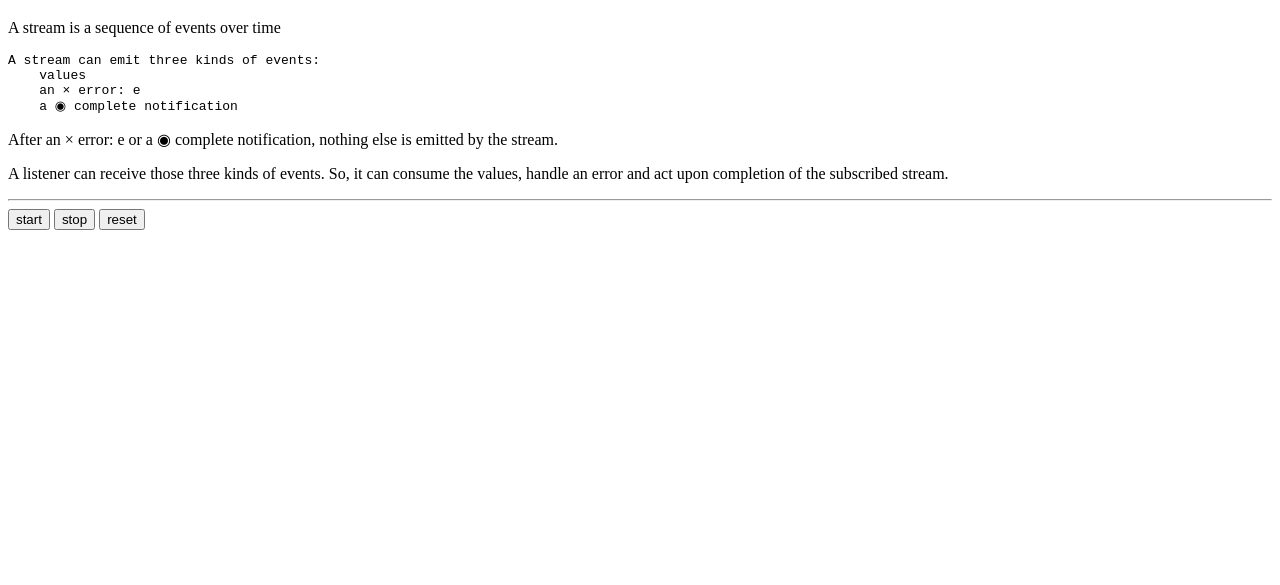
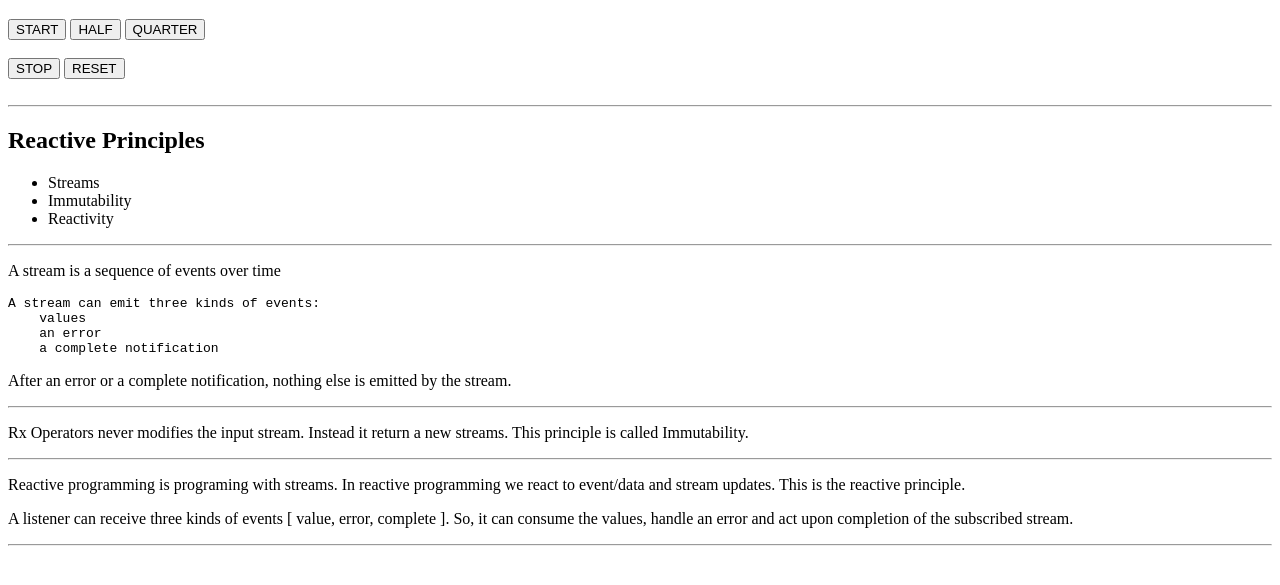
Before and after one commit to meerajahmed/async-javascript-with-rxjs, a website built with webpack: page src/index.html in a window 1280 px wide. Shown: the part 61-646 px from the top of the page. Built offline with nearby package versions, Linux system fonts and the light colour scheme.

Commit message:
implement new feature by composing streams

```diff
--- a/src/index.html
+++ b/src/index.html
@@ -4,18 +4,43 @@
     <meta charset="UTF-8">
     <title>RxJS</title>
 </head>
-<body>
+<p>
 <h1>Aync JavaScript with RxJS</h1>
+<div>
+    <button id="start">START</button>
+    <button id="half">HALF</button>
+    <button id="quarter">QUARTER</button>
+</div>
+<br>
+<div>
+    <button id="stop">STOP</button>
+    <button id="reset">RESET</button>
+</div>
+<br>
+<hr>
+<h2>Reactive Principles</h2>
+<ul>
+    <li>Streams</li>
+    <li>Immutability</li>
+    <li>Reactivity</li>
+</ul>
+<hr>
 <p>A stream is a sequence of events over time</p>
 <pre>A stream can emit three kinds of events:
     values
-    an × error: e
-    a ◉ complete notification</pre>
-<p>After an × error: e or a ◉ complete notification, nothing else is emitted by the stream.</p>
-<p>A listener can receive those three kinds of events. So, it can consume the values, handle an error and act upon completion of the subscribed stream.</p>
+    an error
+    a complete notification</pre>
+<p>After an error or a complete notification, nothing else is emitted by the stream.</p>
 <hr>
-<button id="start">start</button>
-<button id="stop">stop</button>
-<button id="reset">reset</button>
+<p>Rx Operators never modifies the input stream. Instead it return a new streams. This principle is called
+    Immutability.</p>
+<hr>
+<p>Reactive programming is programing with streams. In reactive programming we react to event/data and stream updates.
+    This is the reactive principle.</p>
+<p>A listener can receive three kinds of events [ value, error, complete ]. So, it can consume the values, handle an
+    error and act upon completion of the subscribed stream.</p>
+<hr>
+<br>
+
 </body>
 </html>
--- a/src/index.js
+++ b/src/index.js
@@ -11,6 +11,8 @@ import "rxjs/add/operator/mapTo";
 import "rxjs/add/observable/merge";
 
 const startButton = document.querySelector('#start');
+const halfButton = document.querySelector('#half');
+const quarterButton = document.querySelector('#quarter');
 const stopButton = document.querySelector("#stop");
 const resetButton = document.querySelector("#reset");
 //creates sequence of events over time
@@ -31,6 +33,8 @@ const resetButton = document.querySelector("#reset");
 // $ => Observable
 
 const startEvent$ = Observable.fromEvent(startButton, "click");
+const halfEvent$ = Observable.fromEvent(halfButton, "click");
+const quarterEvent$ = Observable.fromEvent(quarterButton, "click");
 const stopEvent$ = Observable.fromEvent(stopButton, "click");
 const resetEvent$ = Observable.fromEvent(resetButton, "click");
 const interval$ = Observable.interval(1000);
@@ -120,8 +124,30 @@ const incOrReset$ = Observable.merge(
   resetEvent$.mapTo(resetFn)
 );
 
-startEvent$.
+/*startEvent$.
   switchMapTo(incOrReset$)
     .startWith(data)
     .scan((acc, curr) => curr(acc))
-    .subscribe((x) => console.log(x));
+    .subscribe((x) => console.log(x));*/
+
+/************************ implement new feature by composing stream *********************/
+
+const starters$ = Observable.merge(
+  // switchMap will get map to time as argument
+  startEvent$.mapTo(1000),
+  halfEvent$.mapTo(500),
+  quarterEvent$.mapTo(250)
+);
+
+const intervalActions = (time) => Observable.merge(
+  Observable.interval(time)
+    .takeUntil(stopEvent$)
+    .mapTo(incFn),
+  resetEvent$.mapTo(resetFn)
+);
+
+starters$
+  .switchMap(intervalActions)
+  .startWith(data)
+  .scan((acc, curr) => curr(acc))
+  .subscribe((x) => console.log(x));
```
